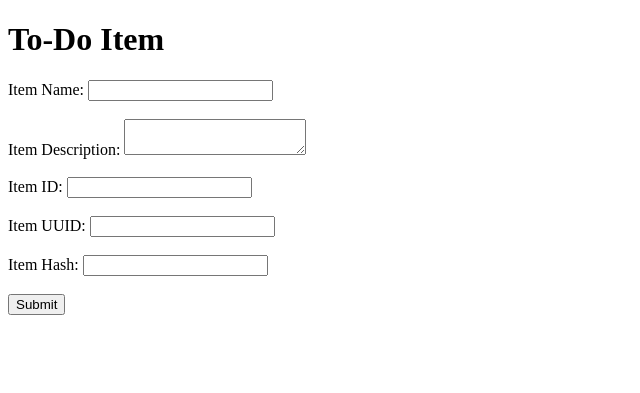
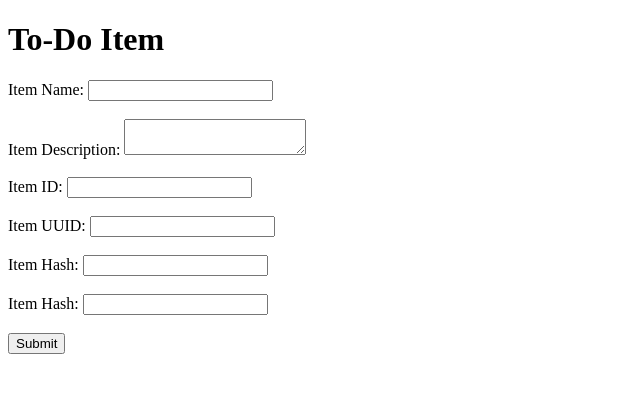
Before and after one commit to aditichunara916-dev/Git_and_GitHub_Aditi, a Flask app: template templates/todo.html in a window 1280 px wide. Shown: the top 393 px of the page, without its empty margins (0-640 px from the left). Run offline with Flask 3, Linux system fonts and the light colour scheme; the template is opened without the code that fills it, so the values that code supplies are empty; some libraries are stand-ins or nearby versions.

Commit message:
Add item hash

```diff
--- a/templates/todo.html
+++ b/templates/todo.html
@@ -30,6 +30,11 @@
         <label>Item Hash:</label>
         <input type="text" name="itemHash">
 
+       <br><br>
+
+       <label>Item Hash:</label>
+       <input type="text" name="itemHash">
+
         <br><br>
 
         <button type="submit">Submit</button>
```
